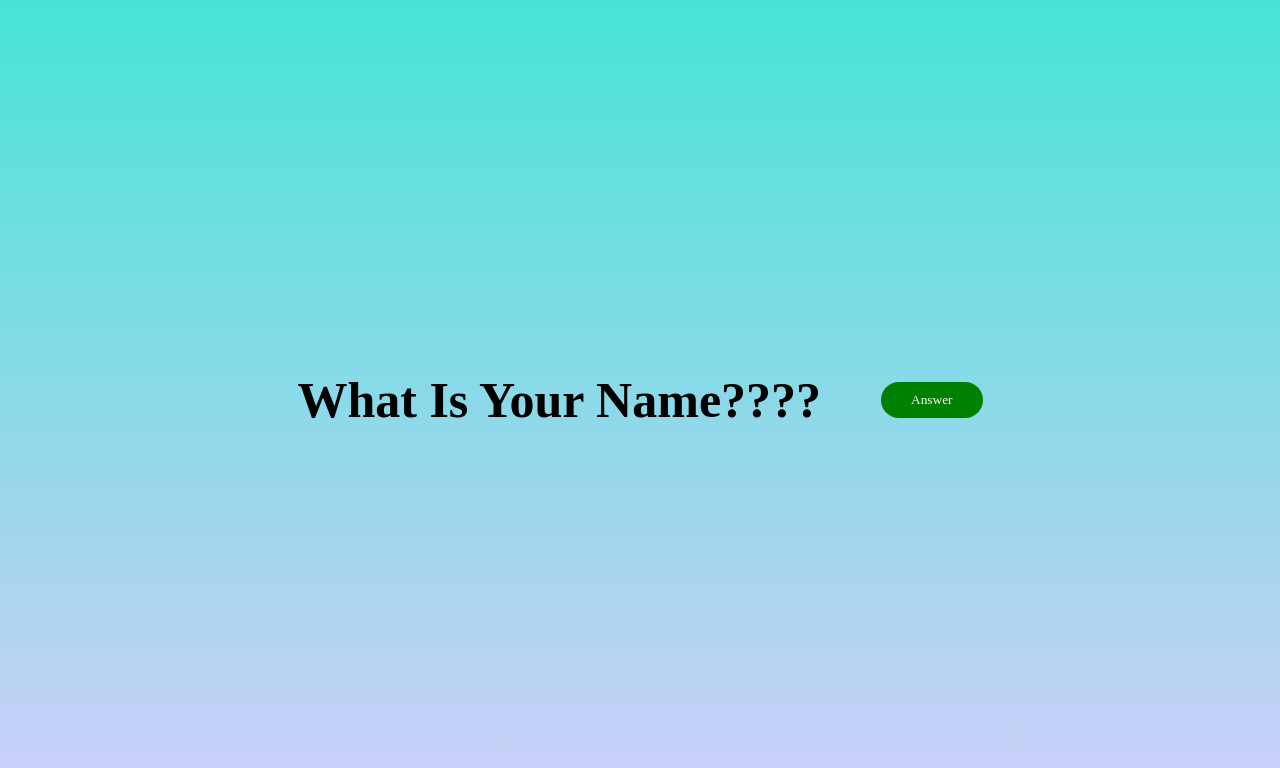
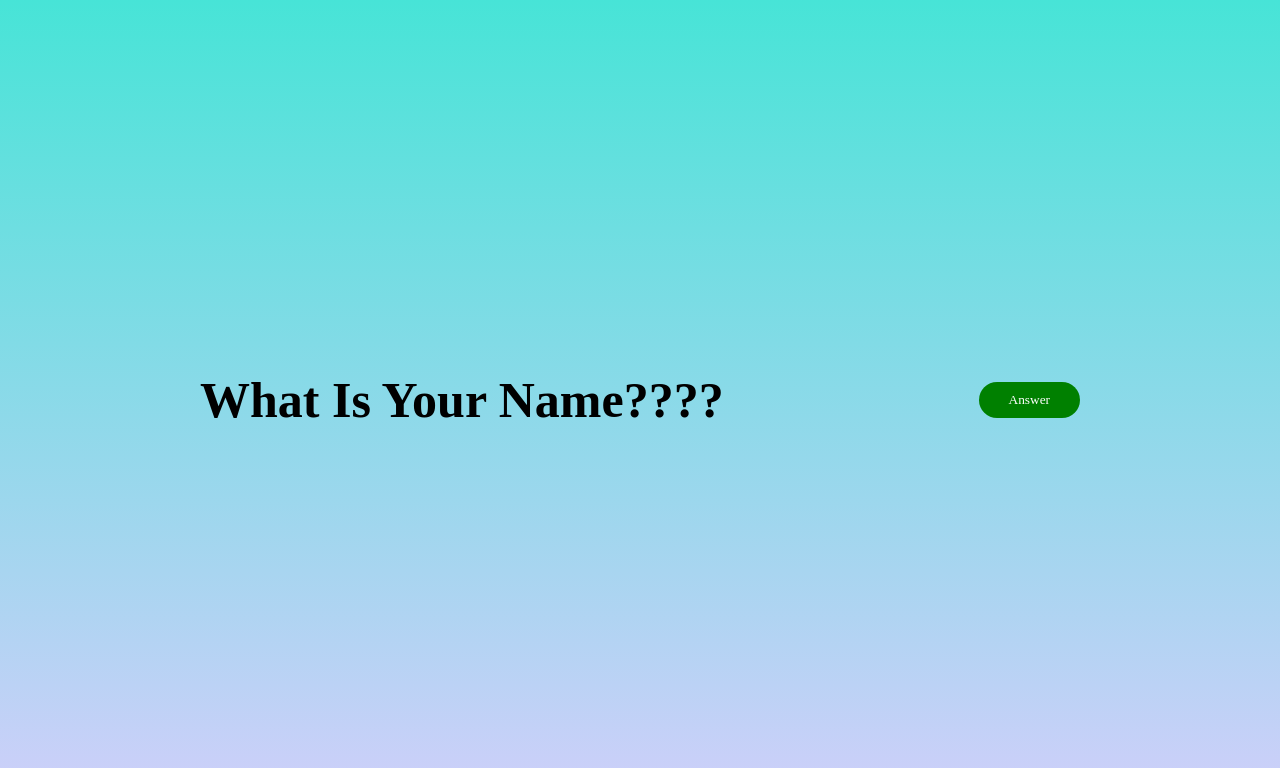
Before and after one commit to Shivam12Shah/B24, a plain HTML site: page Day26/index.html in a window 1280 px wide. Drawn offline with Linux system fonts and the light colour scheme.

Commit message:
day 26 1

```diff
--- a/Day26/style.css
+++ b/Day26/style.css
@@ -12,8 +12,9 @@ html, body{
     height: 100vh;
     display: flex;
     align-items: center;
-    justify-content: center;
+    justify-content: space-between;
     gap: 60px;
+    padding: 0px 200px;
     background: linear-gradient(rgb(71, 228, 215), rgb(207, 207, 250));
 }
 #main h1{
```
